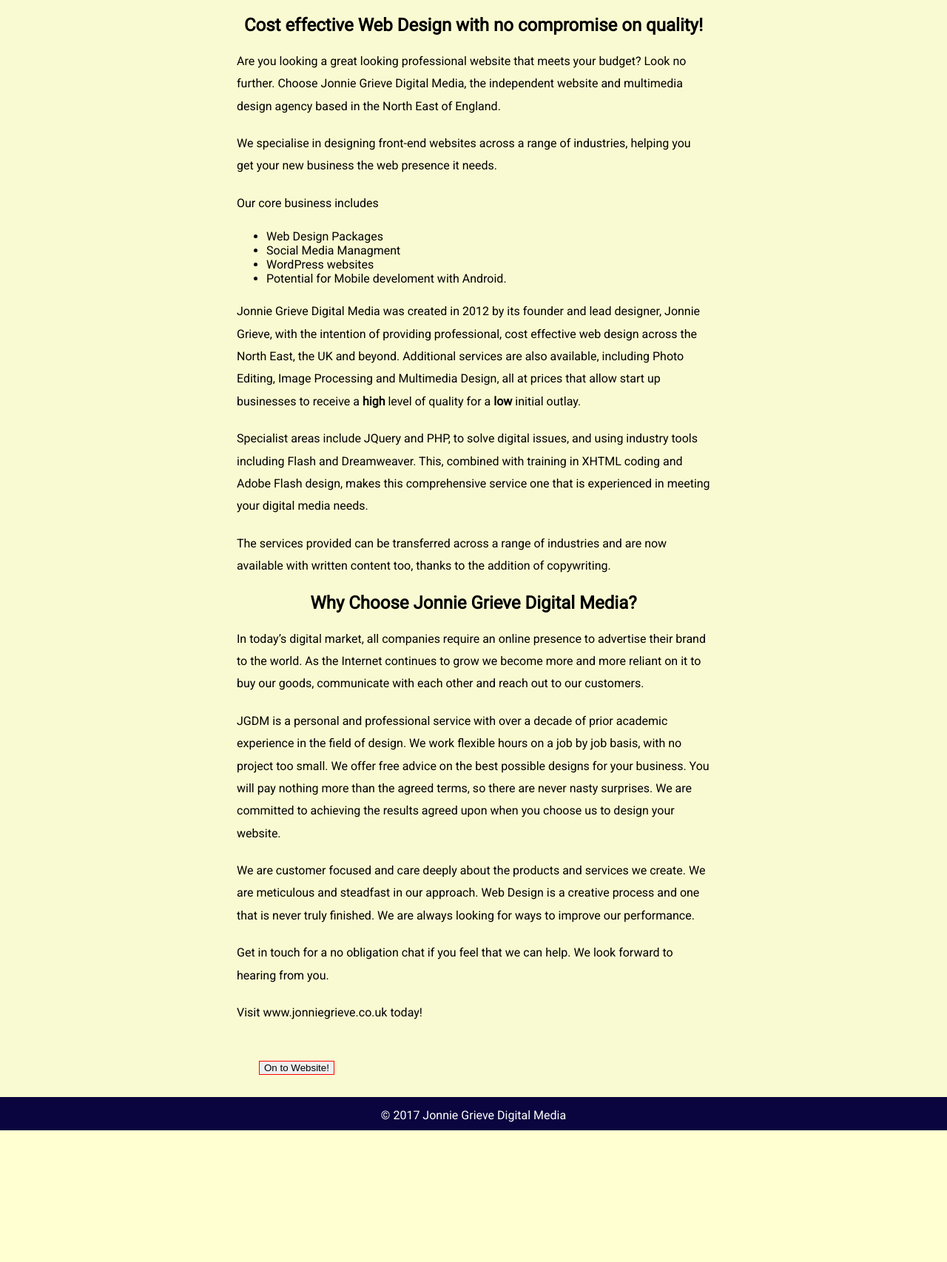
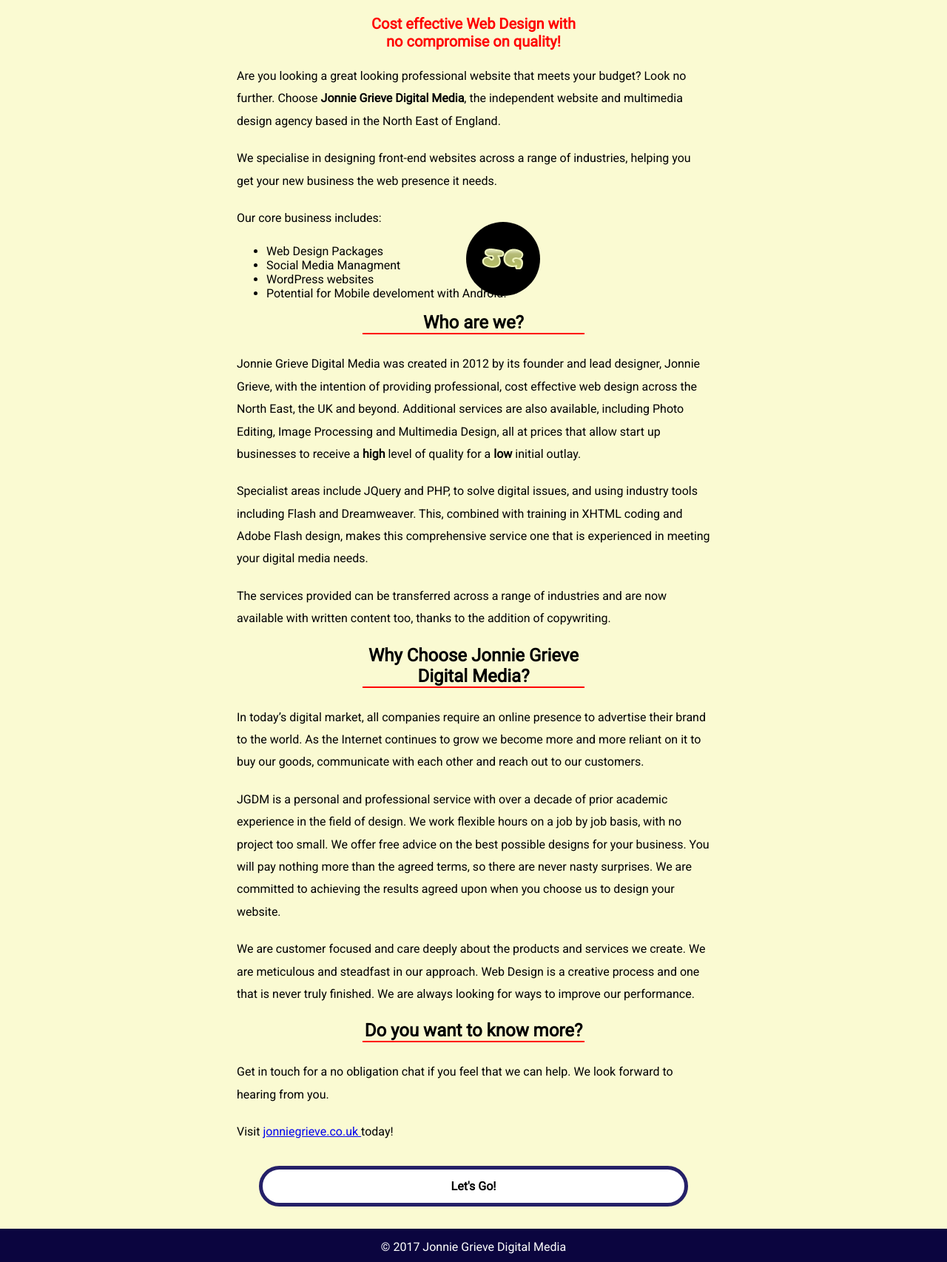
Before and after one commit to jg-digital-media/jg-digital-media.github.io, a PHP site: page / in a window 1280 px wide. Shown: the part 159-1865 px from the top of the page at 74% size. Before the commit the page ends 1687 px from the top, so only its background shows below. Run offline with PHP 8.4, Linux system fonts and the light colour scheme; some web fonts are replaced.

Commit message:
add cta and page style updates

```diff
--- a/css/styles.css
+++ b/css/styles.css
@@ -23,17 +23,54 @@ header {
   width: 50%;
   position: relative;
   margin: 0 auto; }
+  .container hr {
+    color: red;
+    width: 400px; }
+  .container h1.lead {
+    color: red;
+    font-size: 15pt;
+    width: 300px;
+    margin: 20px auto;
+    border: none; }
   .container h1 {
-    text-align: center; }
+    text-align: center;
+    border-bottom: solid red 2px;
+    width: 300px;
+    margin: 0 auto 25px auto; }
+  .container .clear-logo {
+    /* width: 30px; */
+    /* height: 30px; */
+    background: black;
+    border-radius: 50%;
+    float: right;
+    position: relative;
+    right: 230px;
+    bottom: 30px;
+    transition: transform 1.2s;
+    /* display: inline-block; */ }
+    .container .clear-logo:hover {
+      transform: scale(1.6) rotate(720deg); }
   .container p {
     font-family: "Roboto";
     position: relative;
     display: block;
     margin: 20px auto;
     line-height: 1.9; }
-  .container button {
+  .container a.lets-go {
     margin: 30px;
-    border: solid red 1px; }
+    border: solid #252068 5px;
+    border-radius: 30px;
+    padding: 13px 5px;
+    display: block;
+    text-align: center;
+    font-weight: bold;
+    color: black;
+    background: white;
+    text-decoration: none; }
+    .container a.lets-go:hover {
+      background: #252068;
+      color: yellow;
+      border: solid white 5px; }
 
 footer {
   padding-top: 15px;
--- a/index.html
+++ b/index.html
@@ -26,15 +26,16 @@
 
         <article class="container">
 
-            <h1>Cost effective Web Design with no compromise on quality!</h1>
+            <h1 class="lead">Cost effective Web Design with no compromise on quality!</h1>
 
-            <p> Are you looking a great looking professional website that meets your budget? Look no further. Choose Jonnie Grieve Digital Media, the independent website and multimedia design agency based in the North East of England.</p>
+            <p> Are you looking a great looking professional website that meets your budget? Look no further. Choose <strong>Jonnie Grieve Digital Media</strong>, the independent website and multimedia design agency based in the North East of England.</p>
 
             <p>We specialise in designing front-end websites across a range of industries,  helping you get your new business the web presence it needs.</p>
 
-            <p>Our core business includes
+            <p>Our core business includes:</p>
 
-            </p>
+            <img class="clear-logo" src = "img/clearLogo.png" />
+
             <ul>
                 <li>Web Design Packages</li>
                 <li>Social Media Managment</li>
@@ -43,11 +44,14 @@
 
             </ul>
 
+            <h1>Who are we?</h1>
+
             <p> Jonnie Grieve Digital Media was created in 2012 by its founder and lead designer, Jonnie Grieve, with the intention of providing professional, cost effective web design across the North East, the UK and beyond. Additional services are also available, including Photo Editing, Image Processing and Multimedia Design, all at prices that allow start up businesses to receive a <strong>high</strong> level of quality for a <strong>low</strong> initial outlay.  </p>
 
             <p> Specialist areas include JQuery and PHP, to solve digital issues, and using industry tools including Flash and Dreamweaver. This, combined with training in XHTML coding and Adobe Flash design, makes this comprehensive service one that is experienced in meeting your digital media needs.
 
             <p>The services provided can be transferred across a range of industries and are now available with written content too, thanks to the addition of copywriting.  </p>
+
             <h1>Why Choose Jonnie Grieve Digital Media?</h1>
 
             <p>In today’s digital market, all companies require an online presence to advertise their brand to the world. As the Internet continues to grow we become more and more reliant on it to buy our goods, communicate with each other and reach out to our customers.</p>
@@ -56,12 +60,13 @@
 
             <p>We are customer focused and care deeply about the products and services we create. We are meticulous and steadfast in our approach. Web Design is a creative process and one that is never truly finished. We are always looking for ways to improve our performance.</p>
 
+            <h1>Do you want to know more?</h1>
+
             <p>Get in touch for a no obligation chat if you feel that we can help. We look forward to hearing from you.</p>
 
-            <p>Visit www.jonniegrieve.co.uk today!</p>
+            <p>Visit <a href="https://www.jonniegrieve.co.uk">jonniegrieve.co.uk </a>today!</p>
 
-            <button>On to Website!</button>
-
+            <a class="lets-go" href="https://www.jonniegrieve.co.uk" title="let's go to jonniegrieve.co.uk">Let's Go!</a>
 
         </article>
 
--- a/sass/styles.scss
+++ b/sass/styles.scss
@@ -37,9 +37,45 @@ header {
     position: relative;
     margin: 0 auto;
 
+    hr {
+        color: red;
+        width: 400px;
+    }
+
+    h1.lead {
+        color: red;
+        font-size: 15pt;
+        width: 300px;
+        margin: 20px auto;
+        border: none;
+
+    }
+
     h1 {
         text-align: center;
+        border-bottom: solid red 2px;
+        width: 300px;
+        margin: 0 auto 25px auto;
     }
+
+    .clear-logo {
+        /* width: 30px; */
+        /* height: 30px; */
+        background: black;
+        border-radius: 50%;
+        float: right;
+        position: relative;
+        right: 230px;
+        bottom: 30px;
+        transition: transform 1.2s;
+        /* display: inline-block; */
+
+        &:hover {
+            transform: scale(1.6) rotate(720deg);
+           // transition-duration: 2s;
+        }
+    }
+
 
     p {
         @include font('Roboto');
@@ -50,9 +86,23 @@ header {
         line-height: 1.9;
     }
 
-    button {
+    a.lets-go {
         margin: 30px;
-        border: solid red 1px;
+        border: solid #252068 5px;
+        border-radius: 30px;
+        padding: 13px 5px;
+        display: block;
+        text-align: center;
+        font-weight: bold;
+        color: black;
+        background: white;
+        text-decoration: none;
+
+        &:hover {
+            background: #252068;
+            color: yellow;
+            border: solid white 5px;
+        }
     }
 }
 
```
Also changed, not shown: img/clearLogo.png, 1 other file. Lines whose indentation alone changed are shown as unchanged.
